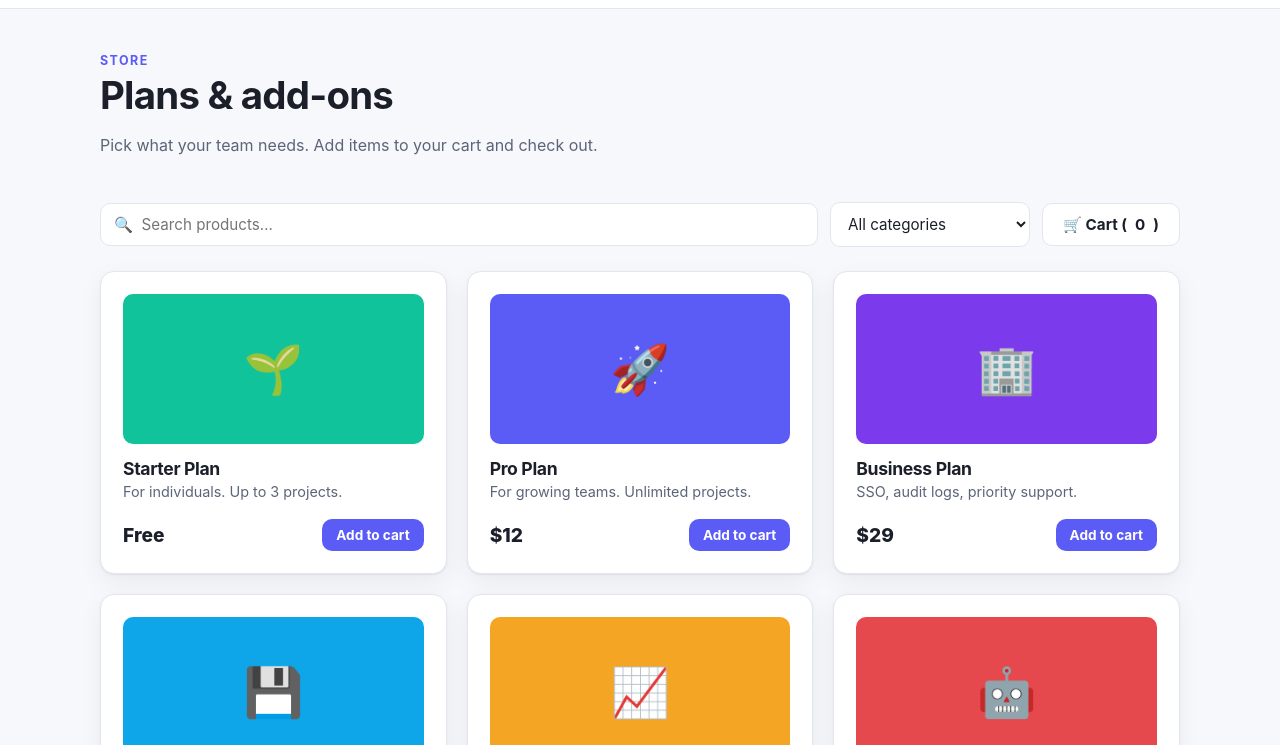
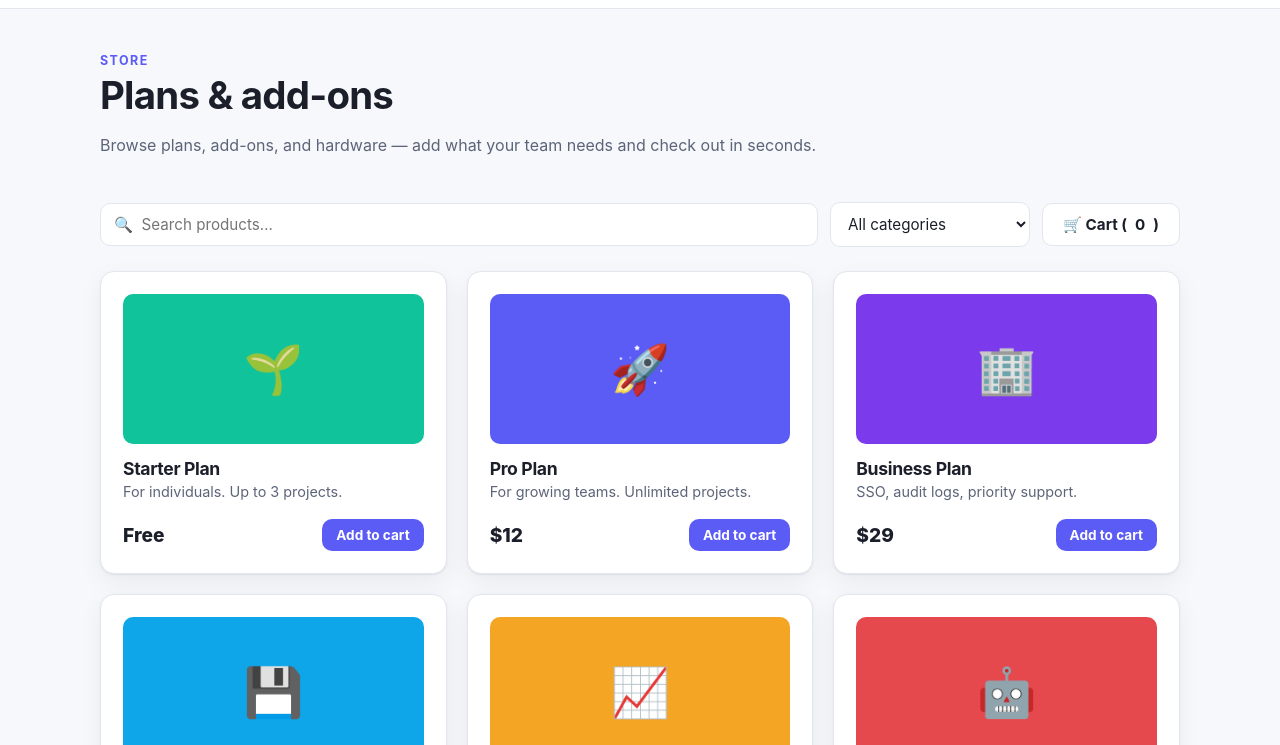
Before and after one commit to slab10000/test-app, a plain HTML site: page products.html in a window 1280 px wide. Shown: the part 55-800 px from the top of the page. Drawn offline with Linux system fonts and the light colour scheme.

Commit message:
Update Store page copy
Co-Authored-By: Claude Opus 4.8 <noreply@anthropic.com>

```diff
--- a/products.html
+++ b/products.html
@@ -35,7 +35,7 @@
     <div class="container">
       <span class="eyebrow">Store</span>
       <h1>Plans &amp; add-ons</h1>
-      <p class="muted">Pick what your team needs. Add items to your cart and check out.</p>
+      <p class="muted">Browse plans, add-ons, and hardware — add what your team needs and check out in seconds.</p>
     </div>
   </section>
 
```
Also changed, not shown: index.html (+1 -1 lines).
